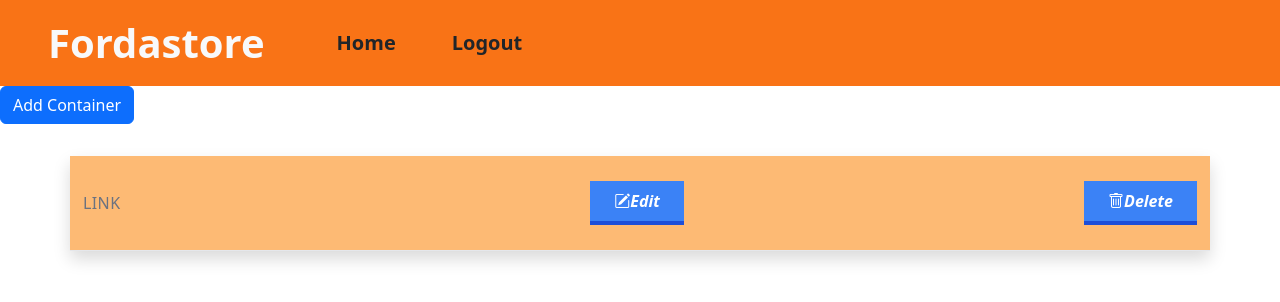
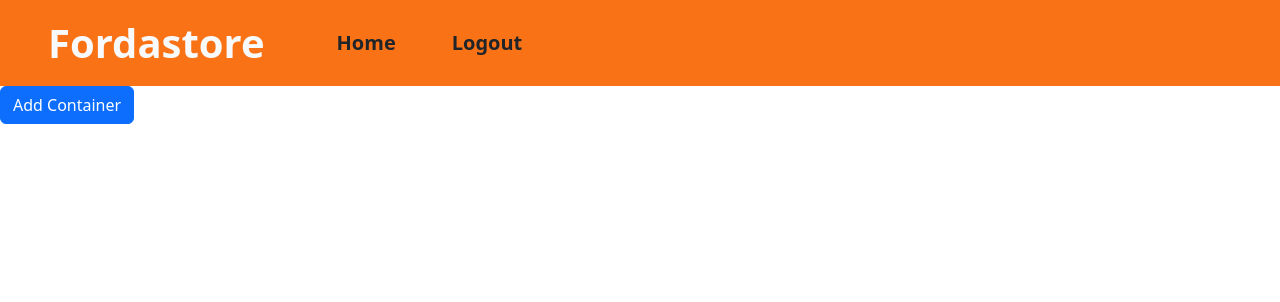
Before and after one commit to splitscale/REEMS_frontend, a Next.js app: page /home in a window 1280 px wide. Shown: the top 302 px of the page. Built offline with nearby package versions, Linux system fonts and the light colour scheme.

Commit message:
Deployment for list of container titles

```diff
--- a/pages/home.tsx
+++ b/pages/home.tsx
@@ -2,7 +2,6 @@
 import Head from "next/head"
 import NavBar from "../components/navBar"
 import AddContainer from "../components/AddContainer"
-import ListOfContainer from "../components/listOfContainer";
 
 
 function Home() {
@@ -17,7 +16,6 @@ function Home() {
       <NavBar />
       <main>
         <AddContainer/>
-        <ListOfContainer/>
       </main>
 
     </div>
--- a/tsconfig.json
+++ b/tsconfig.json
@@ -15,6 +15,6 @@
     "jsx": "preserve",
     "incremental": true
   },
-  "include": ["next-env.d.ts", "**/*.ts", "**/*.tsx"],
+  "include": ["next-env.d.ts", "**/*.ts", "**/*.tsx", "components/addContainer.js", "components/ContainerList.jsx", "components/listOfContainer.jsx", "components/listOfContainer.jsx"],
   "exclude": ["node_modules"]
 }
```
